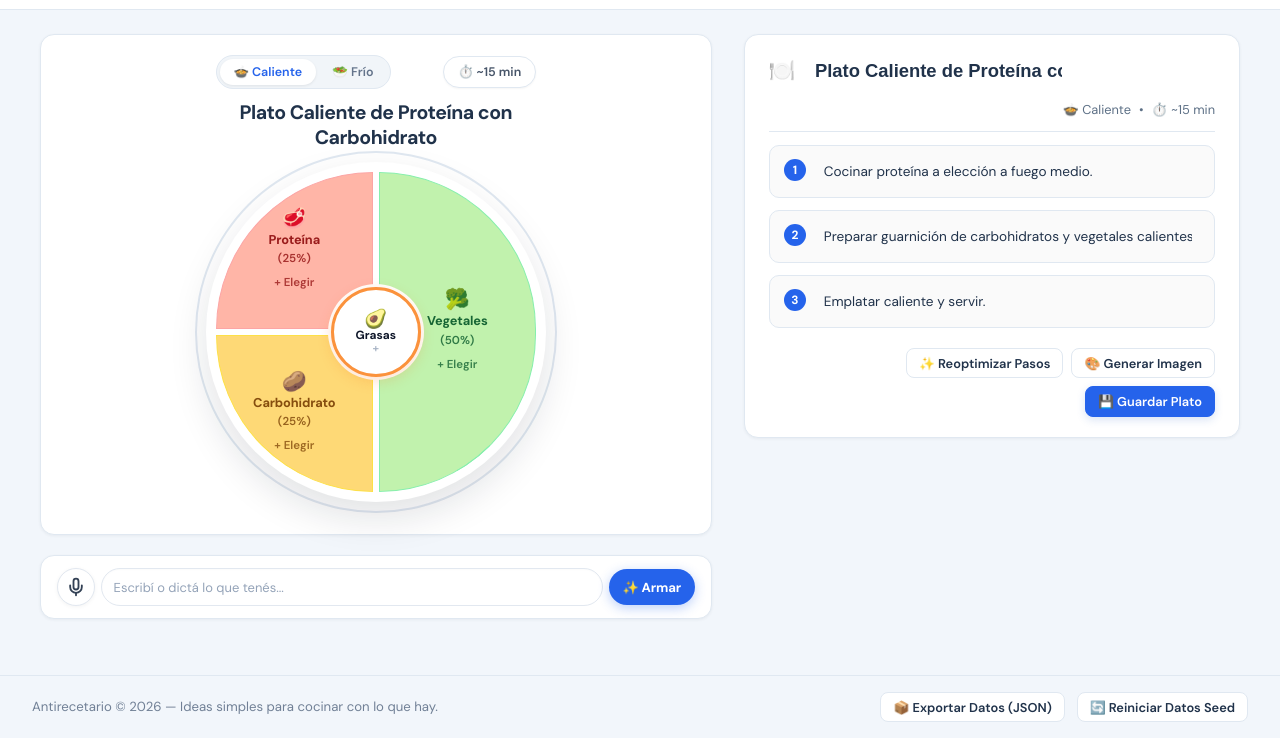
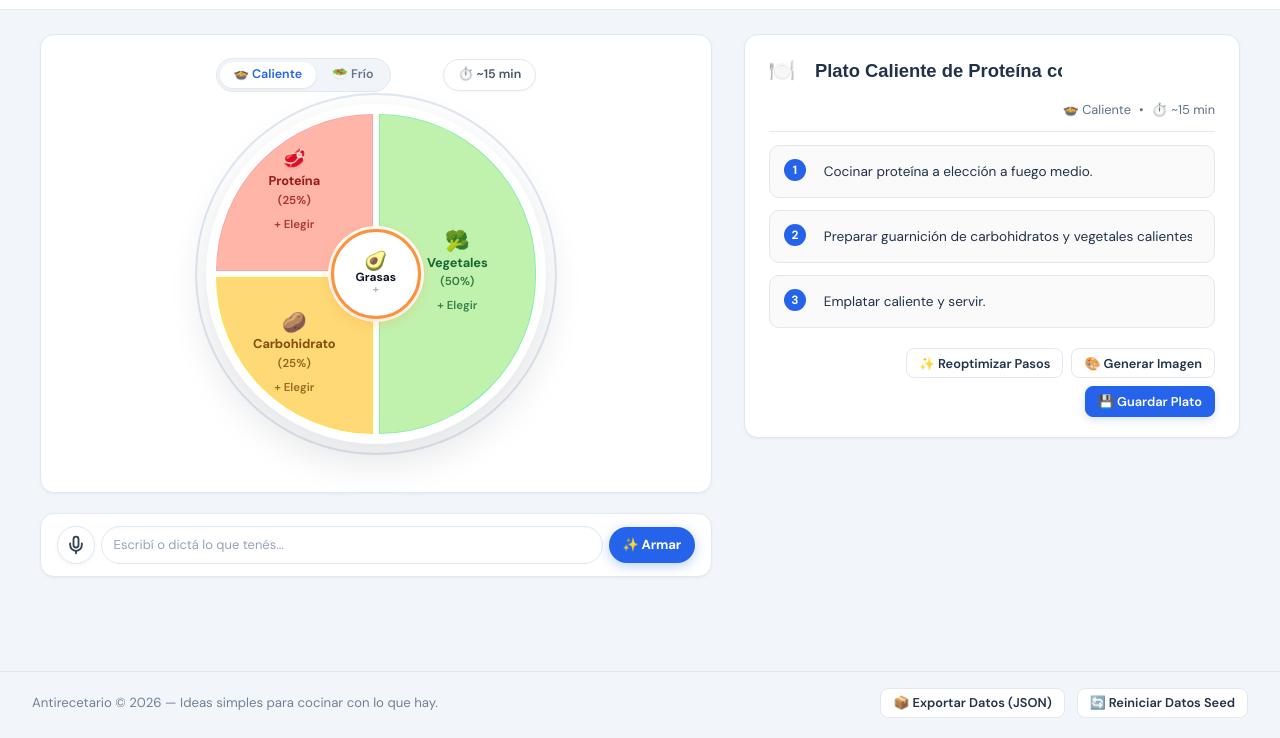
Before and after one commit to sergiogimenezclass/receta-cocina-frontend, a website: page index.html in a window 1280 px wide. Shown: the part 66-804 px from the top of the page. Drawn offline with Linux system fonts and the light colour scheme.

Commit message:
style: remove mobile plate title and pin controls to top menu

```diff
--- a/css/components.css
+++ b/css/components.css
@@ -1010,12 +1010,12 @@
   background: transparent;
   border: none;
   border-radius: var(--radius-lg);
-  padding: 0.75rem 0.75rem;
+  padding: 0.25rem 0.75rem 0.5rem 0.75rem;
   display: flex;
   flex-direction: column;
   align-items: center;
-  justify-content: center;
-  gap: clamp(0.75rem, 2vh, 1.25rem);
+  justify-content: flex-start;
+  gap: 0;
   position: relative;
   box-shadow: none;
   transition: all 0.25s ease;
@@ -1037,6 +1037,17 @@
     flex: initial;
     overflow: visible;
   }
+  .plate-top-controls {
+    margin-top: 0;
+    margin-bottom: 0;
+  }
+  .visual-plate-circle-wrapper {
+    margin-top: 0;
+    margin-bottom: 0;
+  }
+  .plate-action-box {
+    margin-bottom: 0;
+  }
 }
 
 /* Barra superior: Estilo de Servido + Tiempo estimado */
@@ -1048,6 +1059,8 @@
   max-width: 320px;
   gap: 0.75rem;
   flex-shrink: 0;
+  margin-top: 0.15rem;
+  margin-bottom: auto;
 }
 
 .activity-selector.compact {
@@ -1141,12 +1154,9 @@
   opacity: 1;
 }
 
-/* Título del Plato */
+/* Título del Plato (Oculto en móvil según diseño) */
 .plate-title-box {
-  text-align: center;
-  width: 100%;
-  max-width: 330px;
-  flex-shrink: 0;
+  display: none !important;
 }
 
 .plate-title {
@@ -1165,6 +1175,8 @@
   width: 100%;
   flex-shrink: 0;
   transition: opacity 0.25s ease;
+  margin-top: auto;
+  margin-bottom: clamp(0.75rem, 2vh, 1.25rem);
 }
 
 .visual-plate-circle {
@@ -1345,6 +1357,7 @@
   display: flex;
   justify-content: center;
   flex-shrink: 0;
+  margin-bottom: auto;
 }
 
 .quadrant-badge-title {
--- a/index.html
+++ b/index.html
@@ -6,9 +6,9 @@
   <title>Antirecetario | Construcción Modular de Platos</title>
 
   <!-- CSS Stylesheets -->
-  <link rel="stylesheet" href="css/main.css?v=49">
-  <link rel="stylesheet" href="css/components.css?v=49">
-  <link rel="stylesheet" href="css/glassmorphism.css?v=49">
+  <link rel="stylesheet" href="css/main.css?v=50">
+  <link rel="stylesheet" href="css/components.css?v=50">
+  <link rel="stylesheet" href="css/glassmorphism.css?v=50">
 </head>
 <body>
 
@@ -87,7 +87,7 @@
   </div>
 
   <!-- Main JavaScript Module Entrypoint -->
-  <script type="module" src="js/app.js?v=49"></script>
+  <script type="module" src="js/app.js?v=50"></script>
 
 </body>
 </html>
--- a/js/app.js
+++ b/js/app.js
@@ -1,5 +1,5 @@
 import { storage } from './services/storage.js';
-import { AssemblerComponent } from './components/assembler.js?v=49';
+import { AssemblerComponent } from './components/assembler.js?v=50';
 import { LibraryComponent } from './components/library.js';
 import { PlannerComponent } from './components/planner.js';
 import { SettingsComponent } from './components/settings.js';
```
